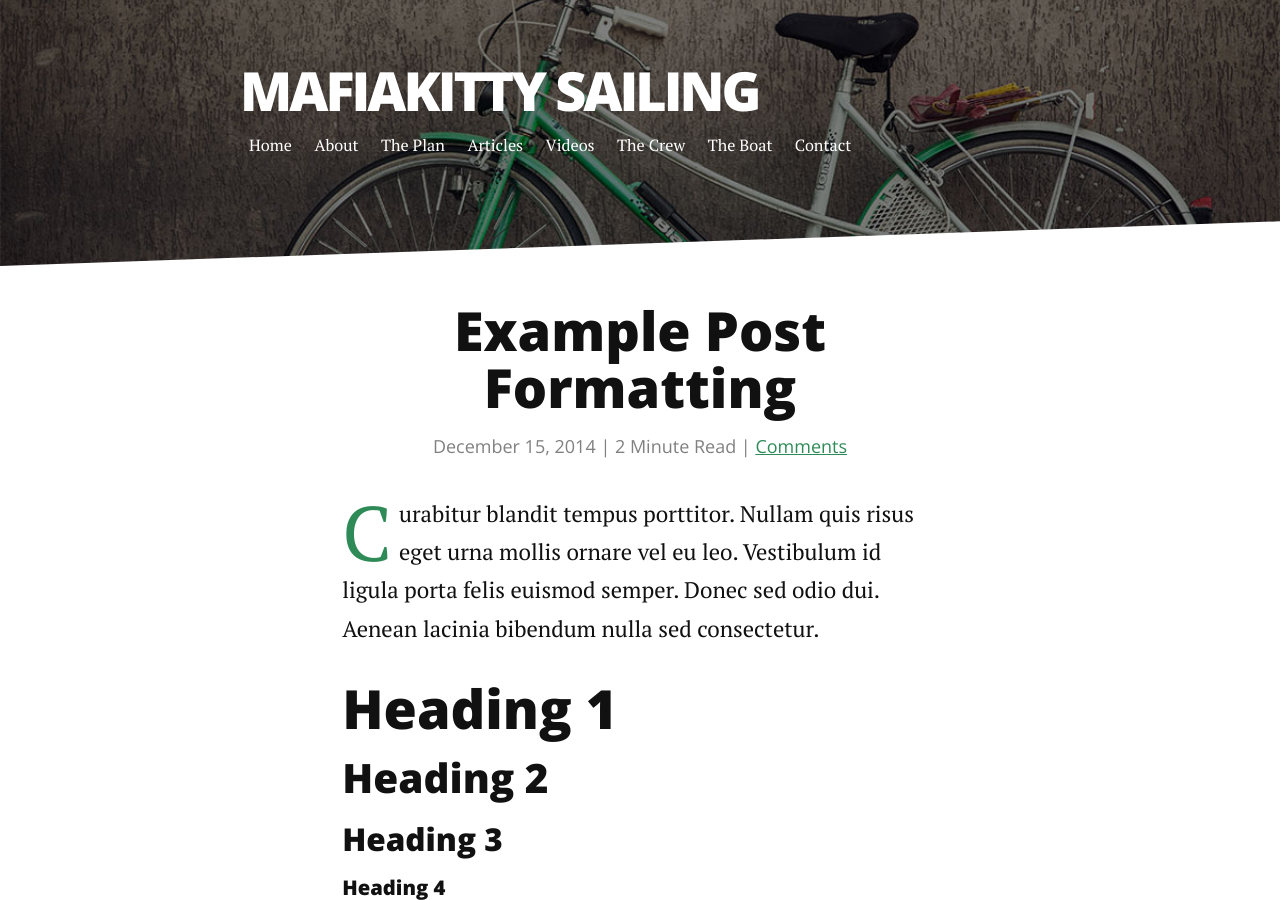
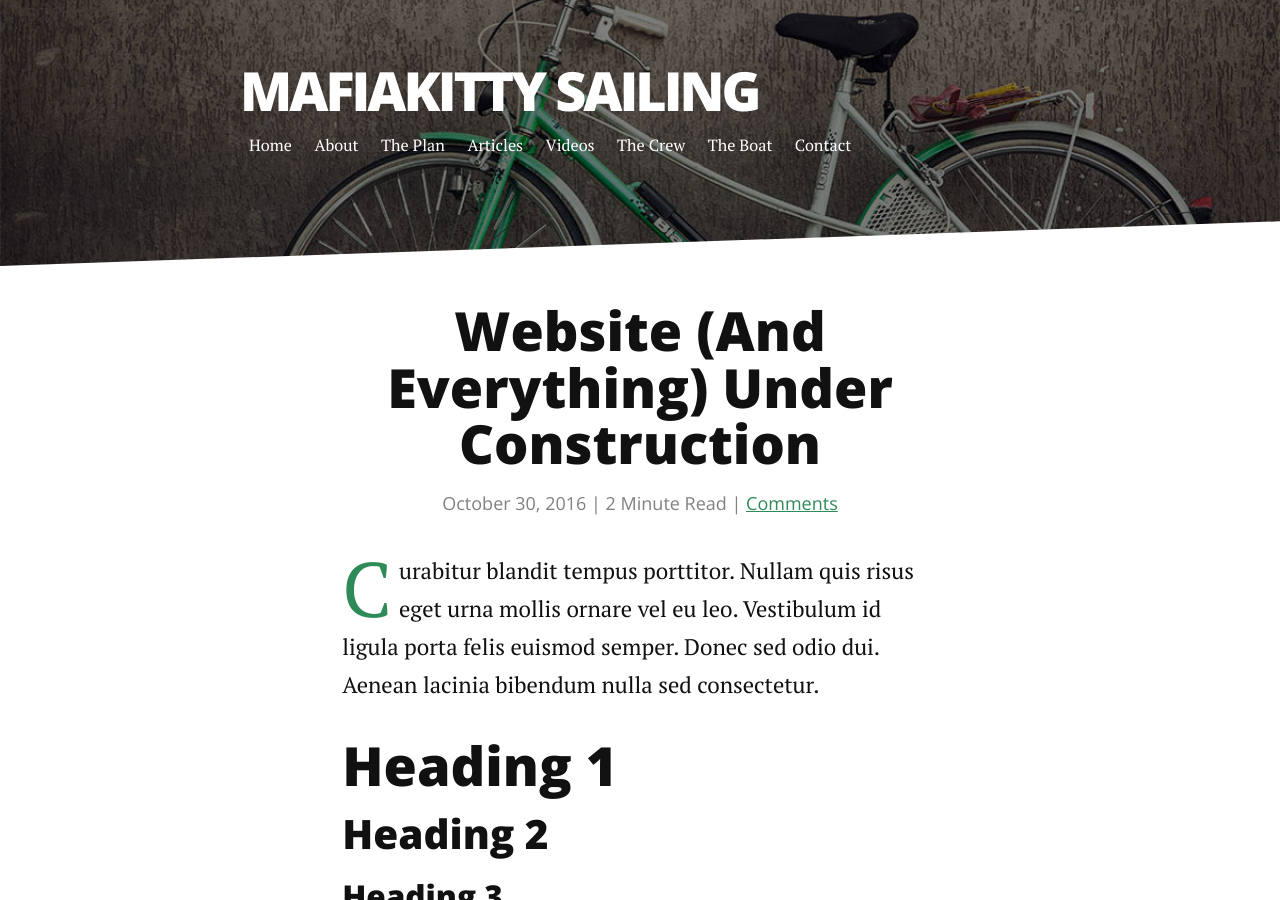
Before and after one commit to MichealKennedy/channel-old, a Jekyll site: the page built from _posts/2014-12-15-example-post-formatting.markdown, in a window 1280 px wide and 900 px high. Built offline with Jekyll 4.4.1, drawn with Linux system fonts in a browser that asks for light colours; nearby versions of some CDN libraries; comment, search, counter and statistics services are not loaded.

Commit message:
Under construction

```diff
--- a/_posts/2014-12-15-example-post-formatting.markdown
+++ b/_posts/2014-12-15-example-post-formatting.markdown
@@ -1,7 +1,7 @@
 ---
 layout: post
-title:  "Example Post Formatting"
-date:   2014-12-15
+title:  "Website (And Everything) Under Construction"
+date:   2016-10-30
 comments: true
 ---
 
```
